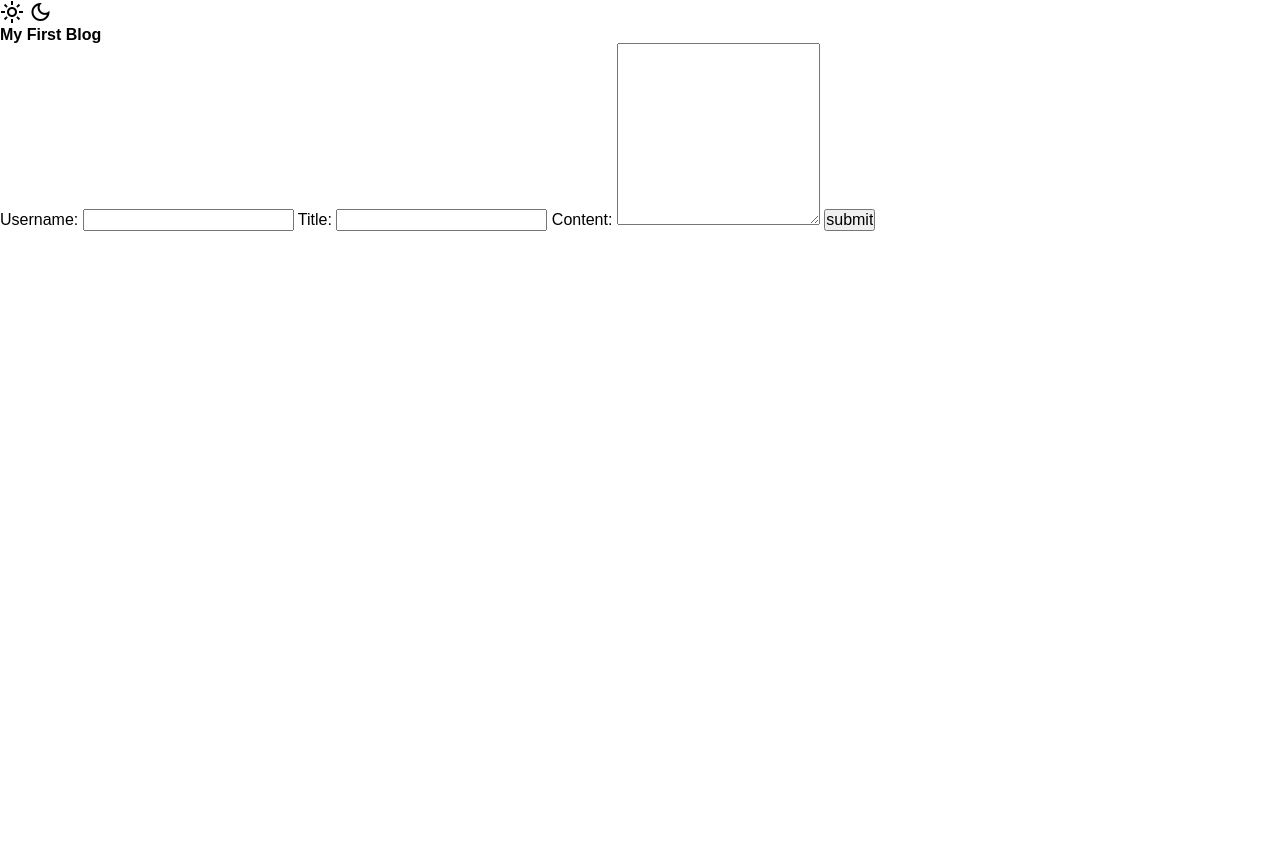
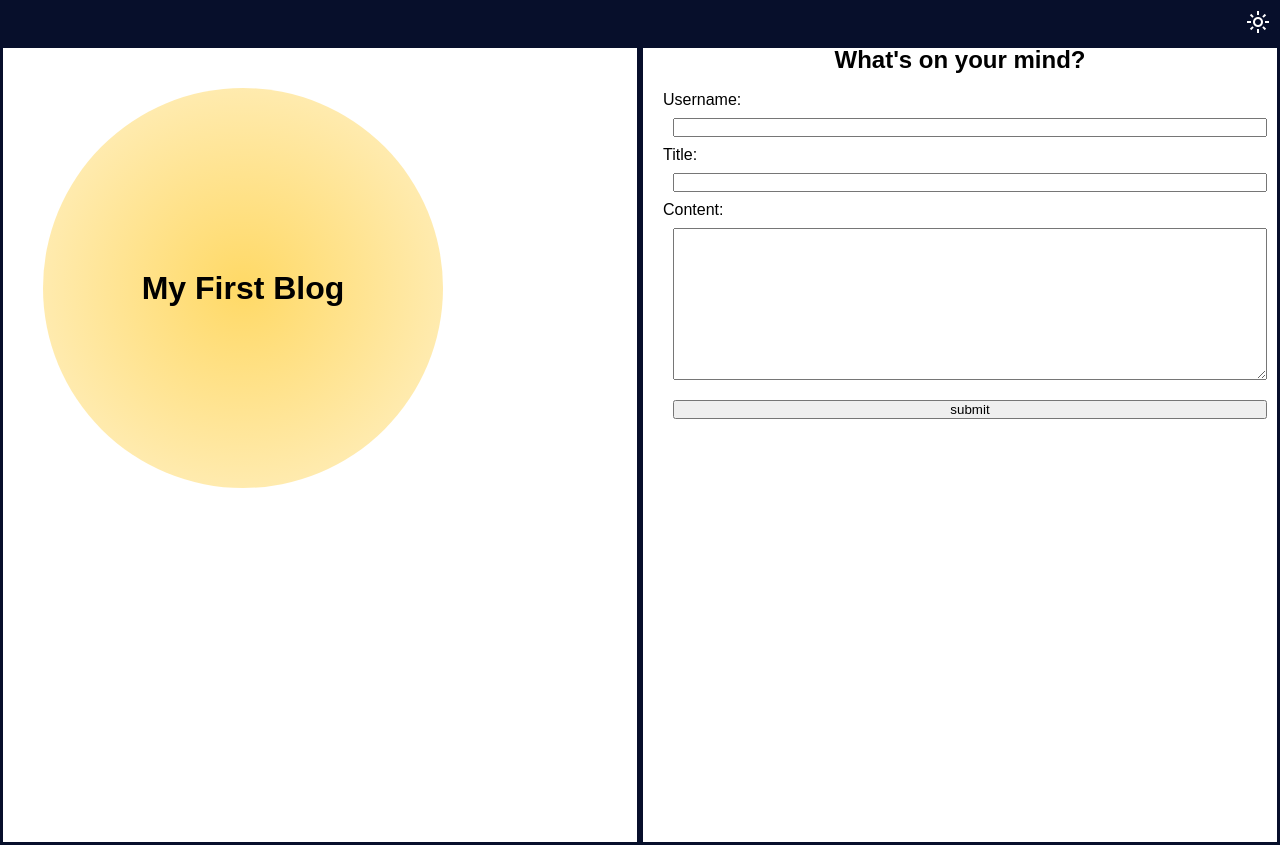
Before and after one commit to bschwendiman90/thought-canvas-personal-blog, a plain HTML site: page index.html in a window 1280 px wide. Before the commit the page ends 800 px from the top, so only its background shows below. Drawn offline with nearby package versions, Linux system fonts and the light colour scheme.

Commit message:
initial home page layout and content

```diff
--- a/assets/css/reset.css
+++ b/assets/css/reset.css
@@ -16,7 +16,7 @@
     font-family: sans-serif;
   }
 
-  h1, h2, h3, h4, h5, h6 {
+  /* h1, h2, h3, h4, h5, h6 { */
     font-size: 100%;
   }
 
--- a/assets/css/style.css
+++ b/assets/css/style.css
@@ -1,3 +1,88 @@
 body {
 
 }
+
+header {
+    text-align: right;
+    height: 45px;
+    background: #070F2B;
+}
+
+form {
+    display: flex;
+    justify-content: space-evenly;
+    align-items: start;
+    flex-direction: column;
+    margin: 20px;
+
+}
+
+.container {
+    display: flex;
+    width: 100%;
+    height: 100vh;
+}
+
+.left {
+    flex: 1;
+    float: left;
+    width: 50%;
+    height: 100%;
+    font-display: flex;
+    justify-content: center;
+    align-items: center;
+    border: #070F2B solid;
+ }
+
+ .right{
+    flex: 1;
+    font-display: flex;
+    justify-content: center;
+    align-items: center;
+    float: right;
+    width: 50%;
+    text-align: center;
+    border: #070F2B solid;
+ }
+
+ .clearfix {
+    clear: both; /* Clear floated elements */
+  }
+
+ .input {
+     width: 100%;
+     margin: 10px;
+ }
+
+
+
+ .material-symbols-outlined {
+    color: white;
+    margin: 10px;
+}
+
+#sun {
+    width: 400px;
+    height: 400px;
+    border-radius: 50%;
+    background: radial-gradient(circle, #FFD966, #FFF2CC);
+    margin: 40px;
+    display: flex;
+    justify-content: center;
+    align-items: center;
+}
+
+#moon {
+    width: 400px;
+    height: 400px;
+    border-radius: 50%;
+    background: radial-gradient(circle, #070F2B, #9290C3);
+    margin: 40px;
+    display: flex;
+    justify-content: center;
+    align-items: center;
+}
+
+
+
+/* background: radial-gradient(circle, #070F2B, #9290C3); */
--- a/assets/js/script.js
+++ b/assets/js/script.js
@@ -0,0 +1,3 @@
+<span class="material-symbols-outlined">
+            dark_mode
+        </span>
--- a/index.html
+++ b/index.html
@@ -6,29 +6,36 @@
     <title>Thought Canvas Home</title>
     <link rel="stylesheet" href="https://fonts.googleapis.com/css2?family=Material+Symbols+Outlined:opsz,wght,FILL,GRAD@20..48,100..700,0..1,-50..200" />
     <link rel="stylesheet" href="./assets/css/reset.css">
+    <link rel="stylesheet" href="./assets/css/style.css">
 </head>
 <body>
     <header>
         <span class="material-symbols-outlined">
             light_mode
         </span>
-        <span class="material-symbols-outlined">
-            dark_mode
-        </span>
     </header>
-    <main>
-        <div>
-            <h1>My First Blog</h1>
+    <main class="container">
+        <div class="left">
+            <div class="circle-container">
+                <div id="sun" >
+                    <h1 id="title">My First Blog</h1>
+                </div>
+            </div>
         </div>
-        <form>
-           <label for="username">Username:</label>
-           <input type="text" name="username" id="username">
-           <label for="title">Title:</label>
-           <input type="text" name="title" id="title">
-           <label for="content">Content:</label>
-           <textarea name="content" id="content" width=100% rows="10"></textarea>
-           <input type="submit" value="submit" id="submit">
-        </form>
+        <div class="right">
+            <h2>What's on your mind?</h2>
+            <form >
+                <label for="username">Username:</label>
+                <input type="text" name="username" id="username" class="input">
+                <label for="title">Title:</label>
+                <input type="text" name="title" id="title" class="input">
+                <label for="content">Content:</label>
+                <textarea name="content" id="content" width=100% rows="10" class="input"></textarea>
+                <input type="submit" value="submit" id="submit" class="input">
+            </form>
+        </div>
+        <div class="clearfix"></div>
+
     </main>
     <script src="./assets/js/script.js"></script>
 </body>
```
